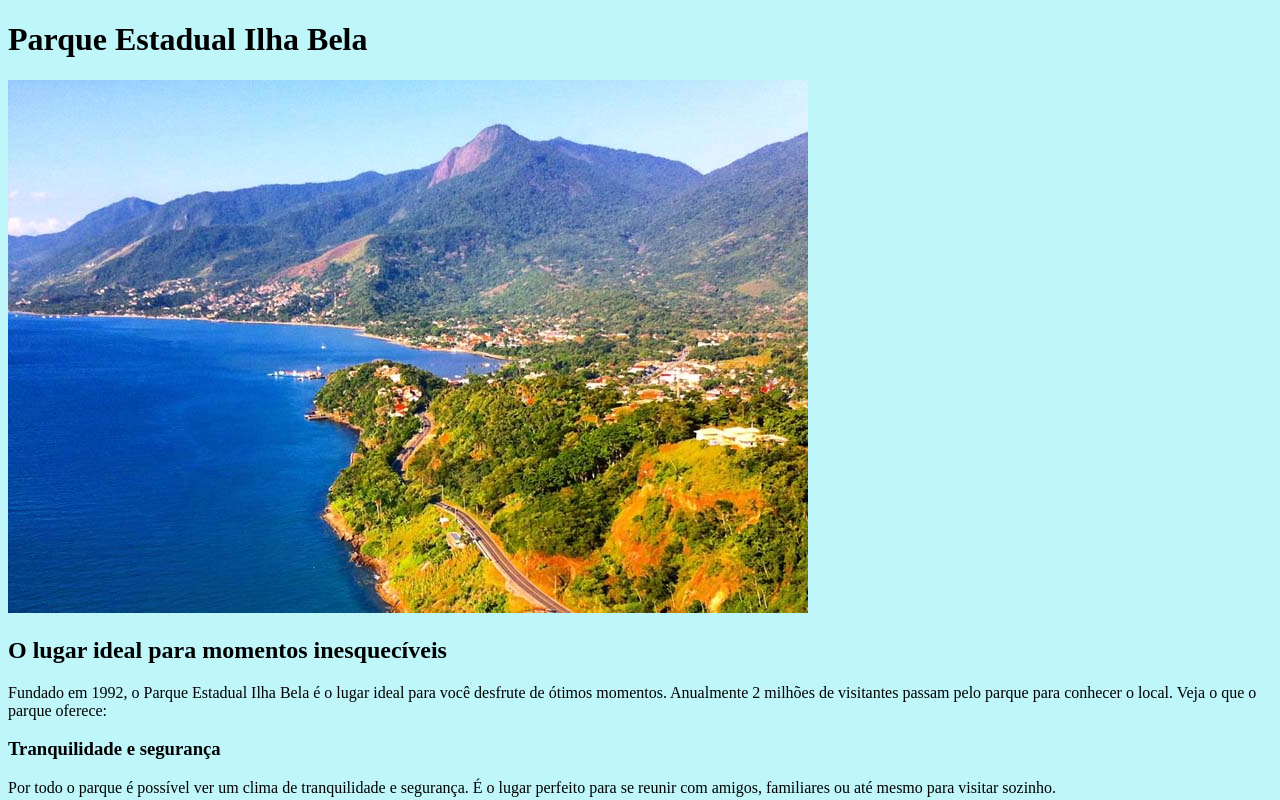
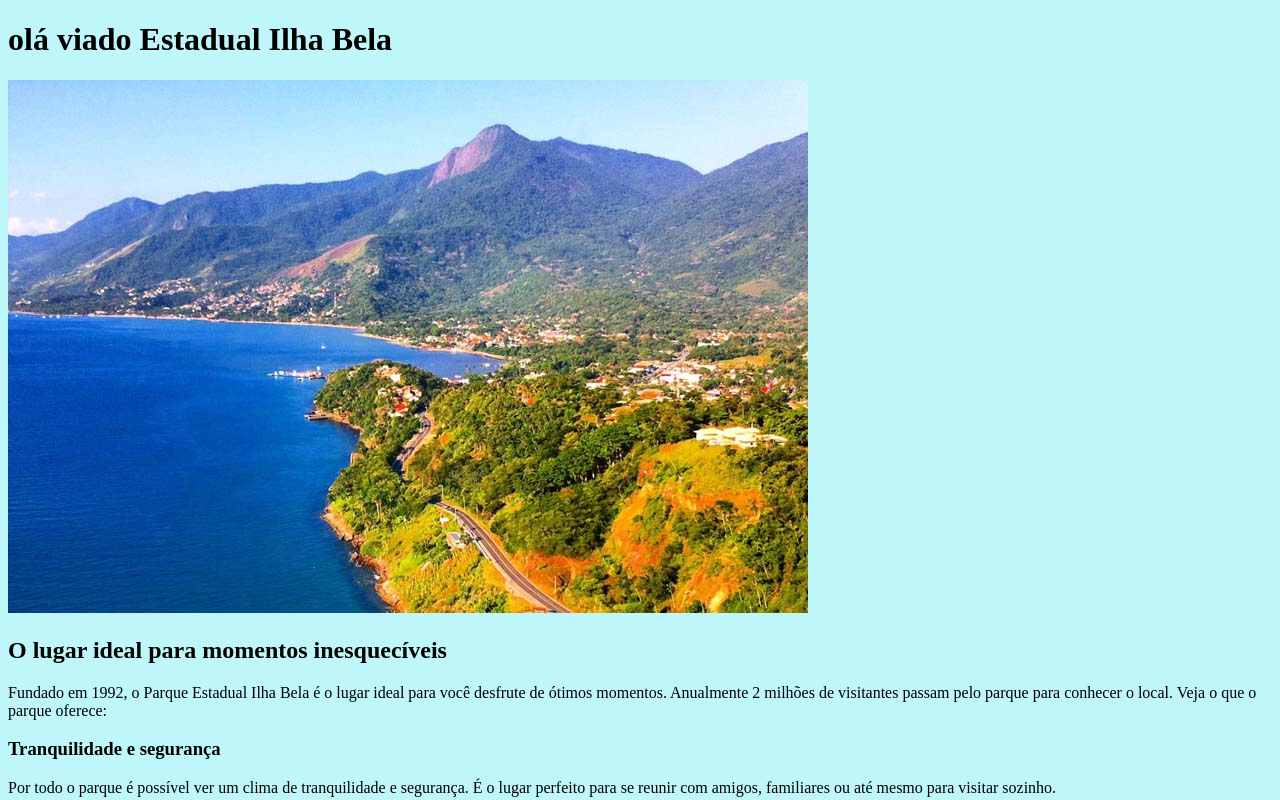
Before and after one commit to Heliosilvak2/Ilha-Bella, a plain HTML site: page index.html in a window 1280 px wide. Shown: the top 800 px of the page. Drawn offline with Linux system fonts and the light colour scheme.

```diff
--- a/index.html
+++ b/index.html
@@ -9,7 +9,7 @@
 <body>
 
 <div>
-<h1>Parque Estadual Ilha Bela</h1>
+<h1>olá viado Estadual Ilha Bela</h1>
 <img src="imagem/ilhabela.jpg" title="ilha" alt="imagem">
 <h2> O lugar ideal para momentos inesquecíveis</h2>
 <p>Fundado em 1992, o Parque Estadual Ilha Bela é o lugar ideal para você desfrute de ótimos momentos. Anualmente 2 milhões de visitantes passam pelo parque para conhecer o local. Veja o que o parque oferece:</p>
@@ -31,4 +31,5 @@
 </div>
 
 </body>
+
 </html>
```
